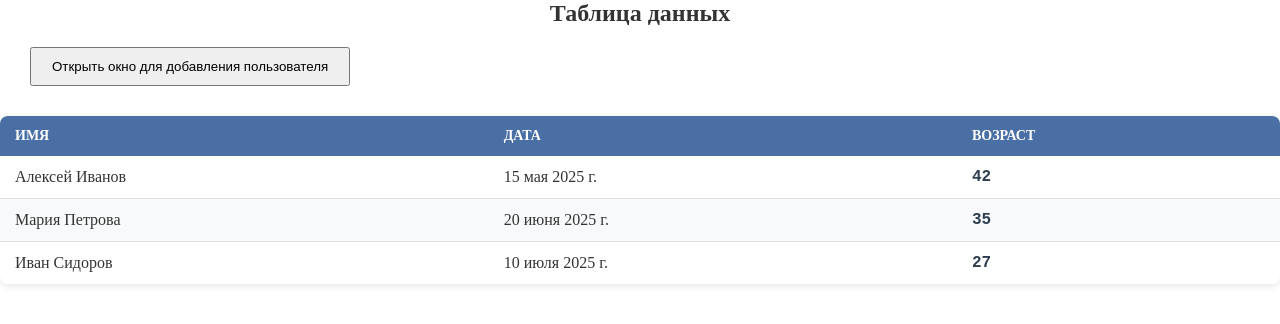
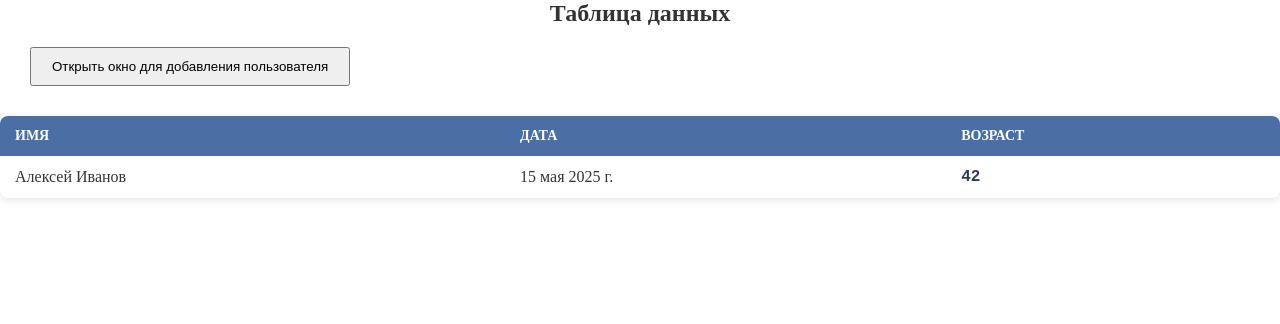
Before and after one commit to AntonKrivelo/tableProjects, a React (Create React App) app in the folder my-app/: page / in a window 1280 px wide. Shown: the top 324 px of the page. Built offline with nearby package versions, Linux system fonts and the light colour scheme.

Commit message:
added logic add user

```diff
--- a/my-app/src/App.js
+++ b/my-app/src/App.js
@@ -8,17 +8,27 @@ import Modal from './Components/Modal/Modal';
 function App() {
 
     const [dataUser, setDataUser] = useState([
-        {id: 1, name: 'Алексей Иванов', date: '2025-05-15', value: 42},
-        {id: 2, name: 'Мария Петрова', date: '2025-06-20', value: 35},
-        {id: 3, name: 'Иван Сидоров', date: '2025-07-10', value: 27},
+        {id: 1, name: 'Алексей Иванов', date: '2025-05-15', age: 42},
     ])
 
   const [activeModal, setActiveModal] = useState()
 
+
+
   return (
     <div className="App">
-      <Table dataUser={dataUser} activeModal={activeModal} setActiveModal={setActiveModal}  />
-      <Modal activeModal={activeModal} setActiveModal={setActiveModal} />
+      <Table
+        dataUser={dataUser}
+        setDataUser={setDataUser}
+        activeModal={activeModal}
+        setActiveModal={setActiveModal}
+      />
+      <Modal
+        activeModal={activeModal}
+        setActiveModal={setActiveModal}
+        dataUser={dataUser}
+        setDataUser={setDataUser}
+      />
     </div>
   );
 }
--- a/my-app/src/Components/Modal/Modal.jsx
+++ b/my-app/src/Components/Modal/Modal.jsx
@@ -2,22 +2,35 @@ import React, {useState} from 'react'
 import './Modal.scss';
 
 
-const Modal = ({activeModal, setActiveModal}) => {
+const Modal = ({activeModal, setActiveModal, dataUser, setDataUser}) => {
+
 
     const [name, setName] = useState('');
     const [date, setDate] = useState('');
-    const [age, setAge] = useState();
+    const [age, setAge] = useState('');
 
-    console.log(name)
+  const addUserData = (e) => {
+    e.preventDefault()
+    const newUser = {
+      id: Math.floor(Math.random() * 100),
+      name,
+      date,
+      age
+    }
+    setDataUser([...dataUser, newUser]);
+       setName('')
+       setDate('')
+       setAge('')
+    }
 
   return (
     <div className={activeModal ? 'modal active' : 'modal'} onClick={() => setActiveModal(false)}>
         <div className="modal__content" onClick={e => e.stopPropagation()}>
             <form className="modal__content-form">
-                <input value={name} onChange={e => setName(e.target.value)} type="text" placeholder='Введите имя и фамилию' required />
-                <input value={date} onChange={e => setDate(e.target.value)} type="date" placeholder='Введите дату:  Пример: 29 мая 1998 г.' required/>
-                <input value={age} onChange={e => setAge(e.target.value)}  type="text" placeholder='Введите возраст' required/>
-                <button type="submit">Добавить</button>
+                <input value={name} onChange={e => setName(e.target.value)} type="text" placeholder='Введите имя и фамилию:' required />
+                <input value={date} onChange={e => setDate(e.target.value)} type="date" placeholder='Введите дату:' required/>
+                <input value={age} onChange={e => setAge(e.target.value)}  type="text" placeholder='Введите возраст:' required />
+                <button onClick={addUserData} type="submit">Добавить</button>
             </form>
         </div>
     </div>
--- a/my-app/src/Components/Table/Table.jsx
+++ b/my-app/src/Components/Table/Table.jsx
@@ -1,7 +1,7 @@
 import React from 'react'
 import './Table.scss';
 
-const Table = ({activeModal, setActiveModal, dataUser}) => {
+const Table = ({activeModal, setActiveModal, dataUser, setDataUser}) => {
 
 
     const formatDate = (dateString) => {
@@ -26,7 +26,7 @@ const Table = ({activeModal, setActiveModal, dataUser}) => {
             <tr key={row.id}>
               <td>{row.name}</td>
               <td>{formatDate(row.date)}</td>
-              <td>{row.value}</td>
+              <td>{row.age}</td>
             </tr>
           ))}
         </tbody>
```
